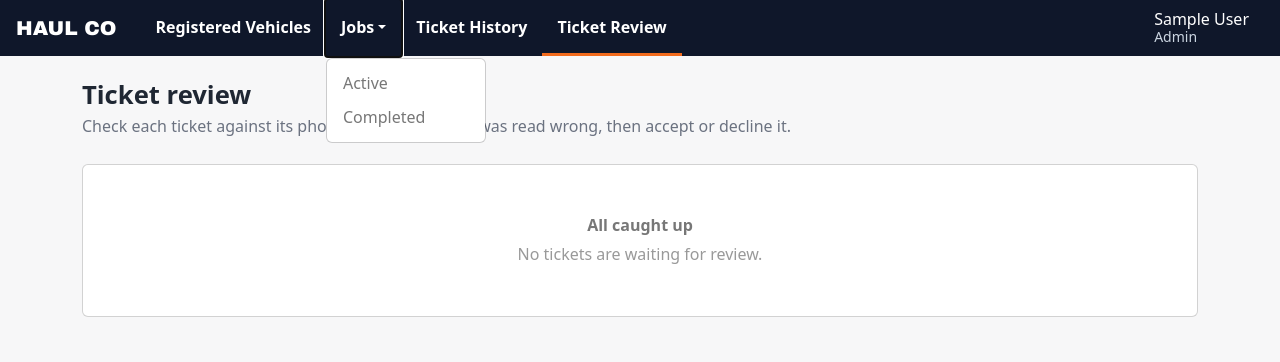
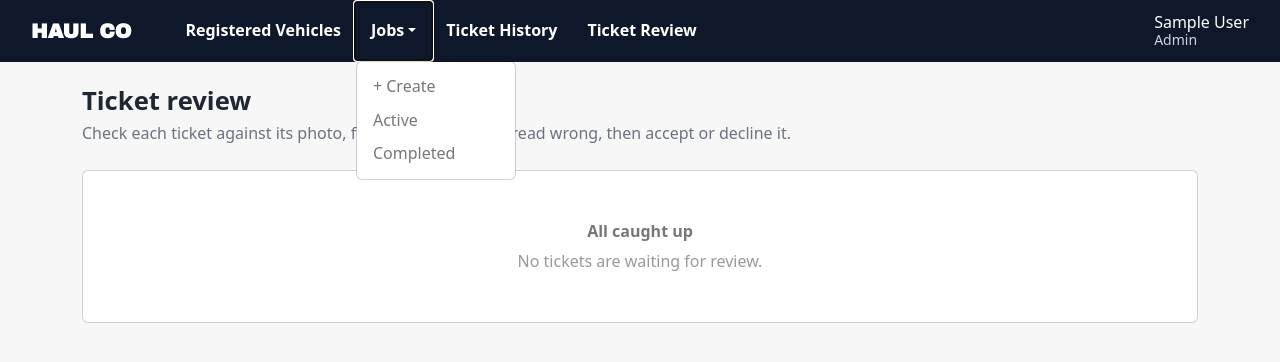
Before and after one commit to garrett-normal/haul-co, a Flask app: page /manage/ticket-review in a window 1280 px wide, after a click on "Jobs". Shown: the top 362 px of the page. Run offline with Flask 3, Linux system fonts and the light colour scheme; a user stored in the database is signed in; tables that the repository leaves empty hold one stand-in row (values such as "Sample post"); some libraries are stand-ins or nearby versions.

Commit message:
admin navbar

```diff
--- a/flaskr/templates/admin/ticket_review.html
+++ b/flaskr/templates/admin/ticket_review.html
@@ -1,58 +1,12 @@
-{% extends "base.html" %}
+{% extends "base_admin.html" %}
 
-{#
-    TICKET REVIEW
-    Variables this page expects from the route:
-        tickets              - list of Ticket rows waiting for review
-        ticket_review_count  - number shown in the nav badge
-        cargo_types          - CargoType   (the enum, used for the Ticket Type dropdown)
-        billable_units       - BillableUnit (the enum, used for the Unit dropdown)
-
-    Each ticket's form POSTs back to this same page with:
+{#  Each ticket's form POSTs back to this same page with:
         ticket_id, order_type, billabe_quantity, billable_unit,
         decision = "accept" or "decline"
 #}
 
-{% block layout %}{% endblock layout %}
 
-{% block navigation %}
-<nav class="navigation">
-    <ul>
-        <li class="logo">HAUL CO</li>
-        <li><a href="#">Registered Vehicles</a></li>
-
-        <li class="dropdown">
-            <a href="#" class="dropdown-toggle" data-bs-toggle="dropdown" aria-expanded="false">Jobs</a>
-            <div class="dropdown-menu">
-                <a class="dropdown-item" href="{{ url_for('admin.jobs') }}">Active</a>
-                <a class="dropdown-item" href="#">Completed</a>
-            </div>
-        </li>
-
-        <li><a href="#">Ticket History</a></li>
-
-        <li>
-            {# TODO: url_for('admin.ticket_review') once the route exists #}
-            <a href="#" class="active">
-                Ticket Review
-                {% if ticket_review_count %}
-                <span class="badge text-bg-danger">{{ ticket_review_count }}</span>
-                {% endif %}
-            </a>
-        </li>
-    </ul>
-
-    <ul class="navigation-right">
-        <li class="user-info">
-            {{ current_user.full_name }}
-            <small>{{ current_user.employee_status.value }}</small>
-        </li>
-    </ul>
-</nav>
-{% endblock navigation %}
-
-
-{% block content %}
+{% block mid_content %}
 {# status value -> badge color; anything not listed falls back to grey #}
 {% set status_colors = {
     'Processing': 'bg-success-subtle text-success-emphasis',
@@ -179,4 +133,4 @@
     {% endif %}
 
 </main>
-{% endblock content %}
+{% endblock mid_content %}
--- a/flaskr/templates/base.html
+++ b/flaskr/templates/base.html
@@ -1,5 +1,5 @@
     <!DOCTYPE html>
-<html lang="en" {% block layout %}{% endblock layout %}>
+<html lang="en">
     <head>
         <meta charset="utf-8">
         <meta http-equiv="X-UA-Compatible" content="IE=edge">
@@ -20,7 +20,7 @@
     {% block navigation %}
     <nav class='navigation'>
         <ul>
-            <li class="logo">HAUL CO</li>
+            <li class="logo">HAUL COHAUL COHAUL CO</li>
             {% if not current_user.is_authenticated %}
                 <li><a href={{url_for('accounts.login')}}>Log In</a></li>
                 <li><a href={{ url_for('accounts.register') }}>Register</a></li>
@@ -38,7 +38,7 @@
     </nav>
     {% endblock navigation %}
 
-        {%block content%}{% endblock content %}
+    {%block content%}{% endblock content %}
 
     {% block scripts %}{% endblock scripts %}
     <!-- Bootstrap's JavaScript (runs dropdowns and pop-up modals) -->
--- /dev/null
+++ b/flaskr/templates/base_admin.html
@@ -0,0 +1,52 @@
+{% extends "base.html" %}
+
+{% block head %}
+    {% block mid_head %}{% endblock mid_head %}
+{% endblock head %}
+
+{% block navigation %}
+<nav class="navigation">
+    <ul>
+        <li class="logo">
+            <a href="{{url_for('admin.admin_dashboard')}}">HAUL CO</a>
+        </li>
+
+        <li><a href="#">Registered Vehicles</a></li>
+
+        <li class="dropdown">
+            <a href="#" class="dropdown-toggle" data-bs-toggle="dropdown" aria-expanded="false">Jobs</a>
+            <div class="dropdown-menu">
+                <a class="dropdown-item" href="#" data-bs-toggle="modal" data-bs-target="#job-creation-modal">+ Create</a>
+                <a class="dropdown-item" href="{{url_for('admin.jobs')}}">Active</a>
+                <a class="dropdown-item" href="#">Completed</a>
+            </div>
+        </li>
+
+        <li><a href="#">Ticket History</a></li>
+
+        <li>
+            <a href="{{url_for('admin.ticket_review')}}">
+                Ticket Review
+                {% if ticket_review_count > 0 %}
+                <span class="badge text-bg-danger">{{ticket_review_count}}</span>
+                {% endif %}
+            </a>
+        </li>
+    </ul>
+
+    <ul class="navigation-right">
+        <li class="user-info">
+            {{ current_user.full_name }}
+            <small>{{ current_user.employee_status.value }}</small>
+        </li>
+    </ul>
+</nav>
+{% endblock navigation %}
+
+{%block content%}
+    {% block mid_content %}{% endblock mid_content %}
+{% endblock content %}
+
+{% block scripts %}
+    {% block mid_scripts %}{% endblock mid_scripts %}
+{% endblock scripts %}
```
Also changed, not shown: flaskr/templates/admin/admin_dashboard.html (+5 -45 lines).
